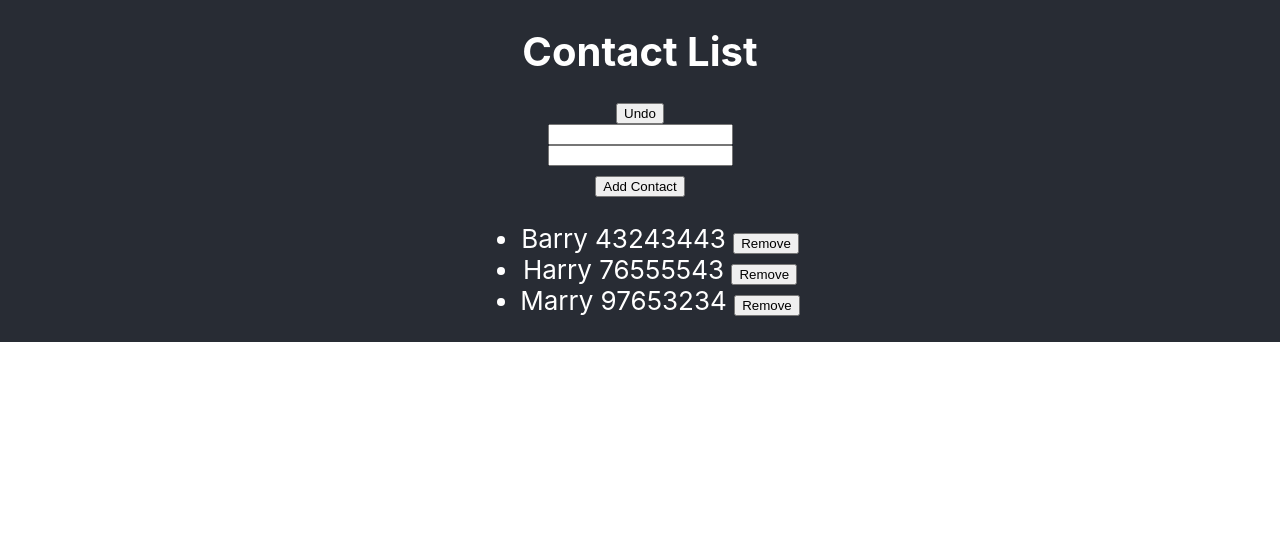
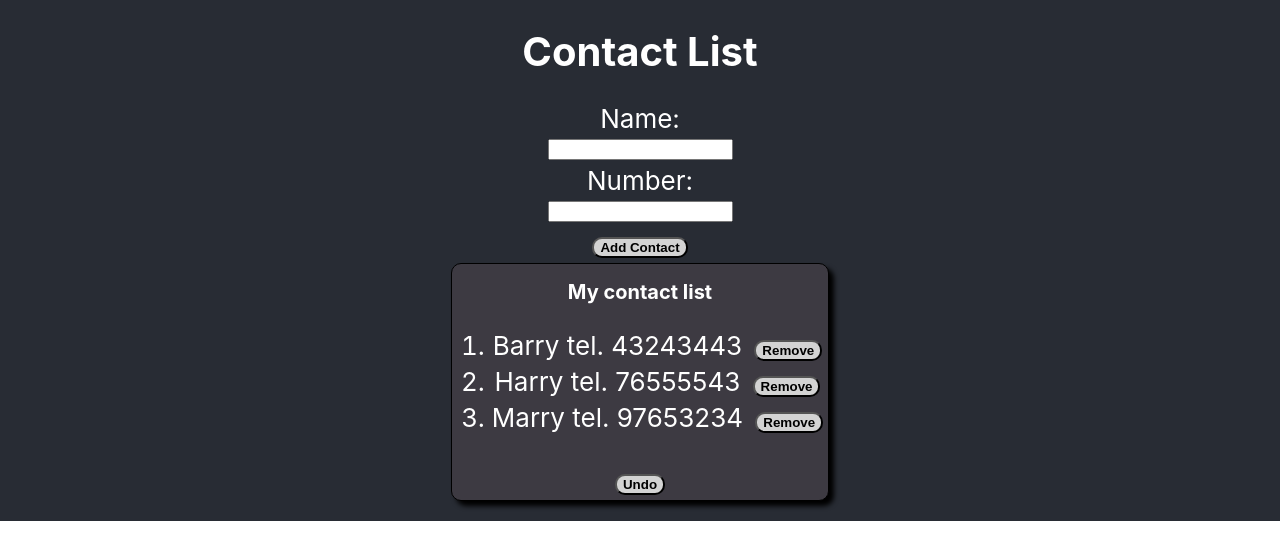
Before and after one commit to BalbinaK/contact-list, a React (Create React App) app: page / in a window 1280 px wide. Shown: the top 560 px of the page. Built offline with nearby package versions, Linux system fonts and the light colour scheme.

Commit message:
css added

```diff
--- a/src/components/AddContactForm/AddContactForm.js
+++ b/src/components/AddContactForm/AddContactForm.js
@@ -48,8 +48,8 @@ class AddContactForm extends Component {
           {
             this.state.error && <p>{this.state.error.message}</p>
           }
-          <input type="contactName" value={this.state.contactName} onChange={this.handleChangeName}/>
-          <input type="contactNumber" value={this.state.contactNumber} onChange={this.handleChangeNumber}/>
+          <span>Name: </span> <input type="contactName" value={this.state.contactName} onChange={this.handleChangeName} />
+          <span>Number: </span> <input type="contactNumber" value={this.state.contactNumber} onChange={this.handleChangeNumber} />
           <button>Add Contact</button>
         </form>
       </div>
--- a/src/components/App/App.css
+++ b/src/components/App/App.css
@@ -18,14 +18,35 @@
   font-weight: bold;
 }
 
+.App-main h2 {
+  font-size: 20px;
+  margin-bottom: 0px;
+}
+
+.App-contactList {
+  background-color: rgb(61, 58, 66);
+  border: 1px solid black;
+  border-radius: 10px;
+  box-shadow: 5px 5px 5px black;
+  margin-bottom: 20px;
+}
+
 input {
   display: block;
+  margin: 5px auto;
 }
+
 p {
   font-size: 14px;
   color: red;
 }
 
+button {
+  margin: 5px;
+  background: lightgray;
+  font-weight: bold;
+  border-radius: 10px;
+}
 
 @keyframes App-logo-spin {
   from {
--- a/src/components/App/App.js
+++ b/src/components/App/App.js
@@ -60,21 +60,24 @@ class App extends Component {
       <div className="App">
         <header className="App-header">
           <h1>Contact List</h1>
-          <button onClick={this.handleUndo}>Undo</button>
         </header>
         <main className="App-main">
-        <AddContactForm addContactFunction={this.addContact}/>
-          <ul>
+          <AddContactForm addContactFunction={this.addContact} />
+          <div className="App-contactList">
+            <h2>My contact list</h2>
+            <ol>
               {
                 this.state.contacts.map(
                   contact => (
                     <li key={contact.id}>
-                    {contact.name} {contact.number} <button onClick={() => this.removeContact(contact.id)}>Remove</button>
+                      {contact.name} tel. {contact.number} <button onClick={() => this.removeContact(contact.id)}>Remove</button>
                     </li>
                   )
                 )
               }
-          </ul>
+            </ol>
+            <button onClick={this.handleUndo}>Undo</button>
+          </div>
         </main>
       </div>
     );
```
Lines whose indentation alone changed are shown as unchanged.
